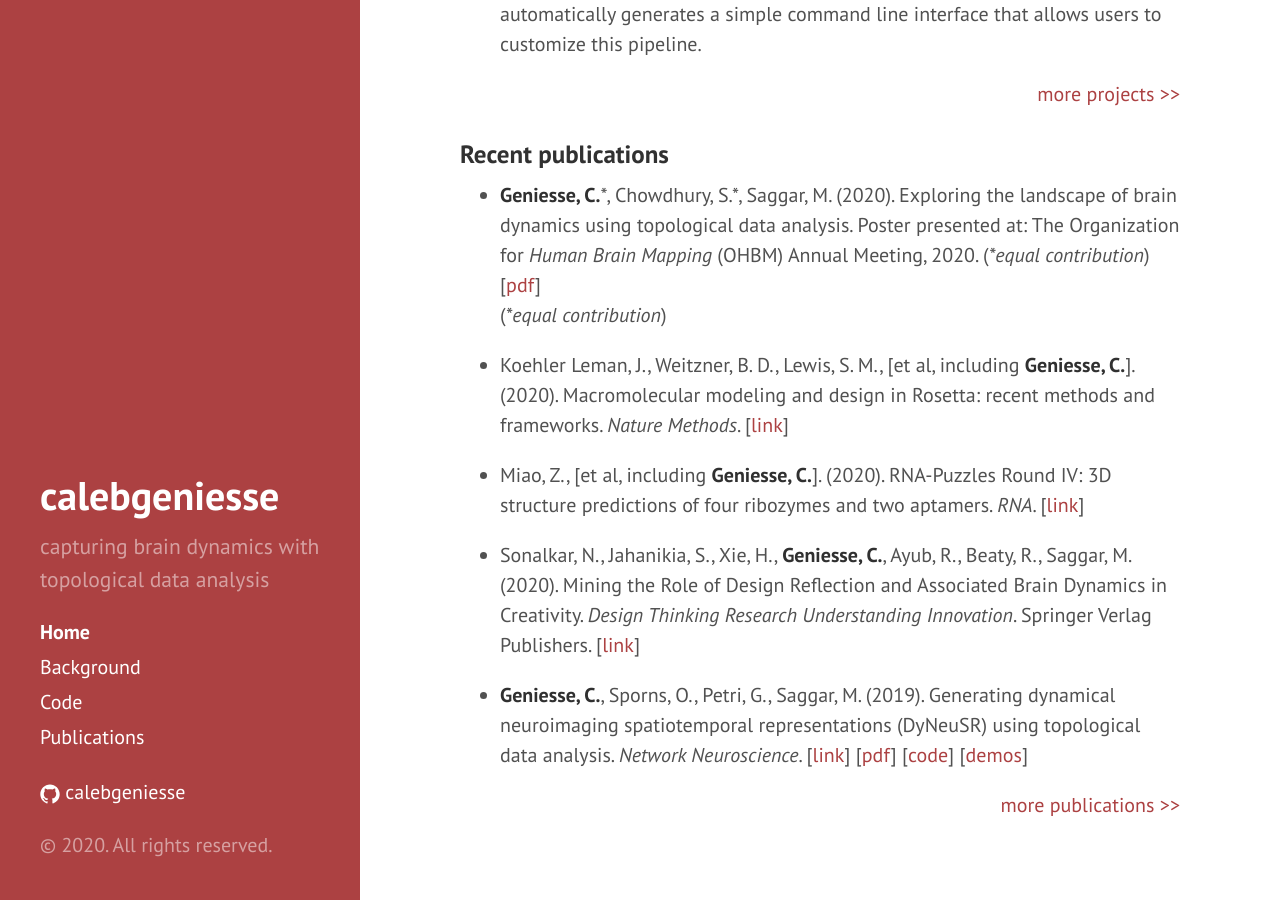
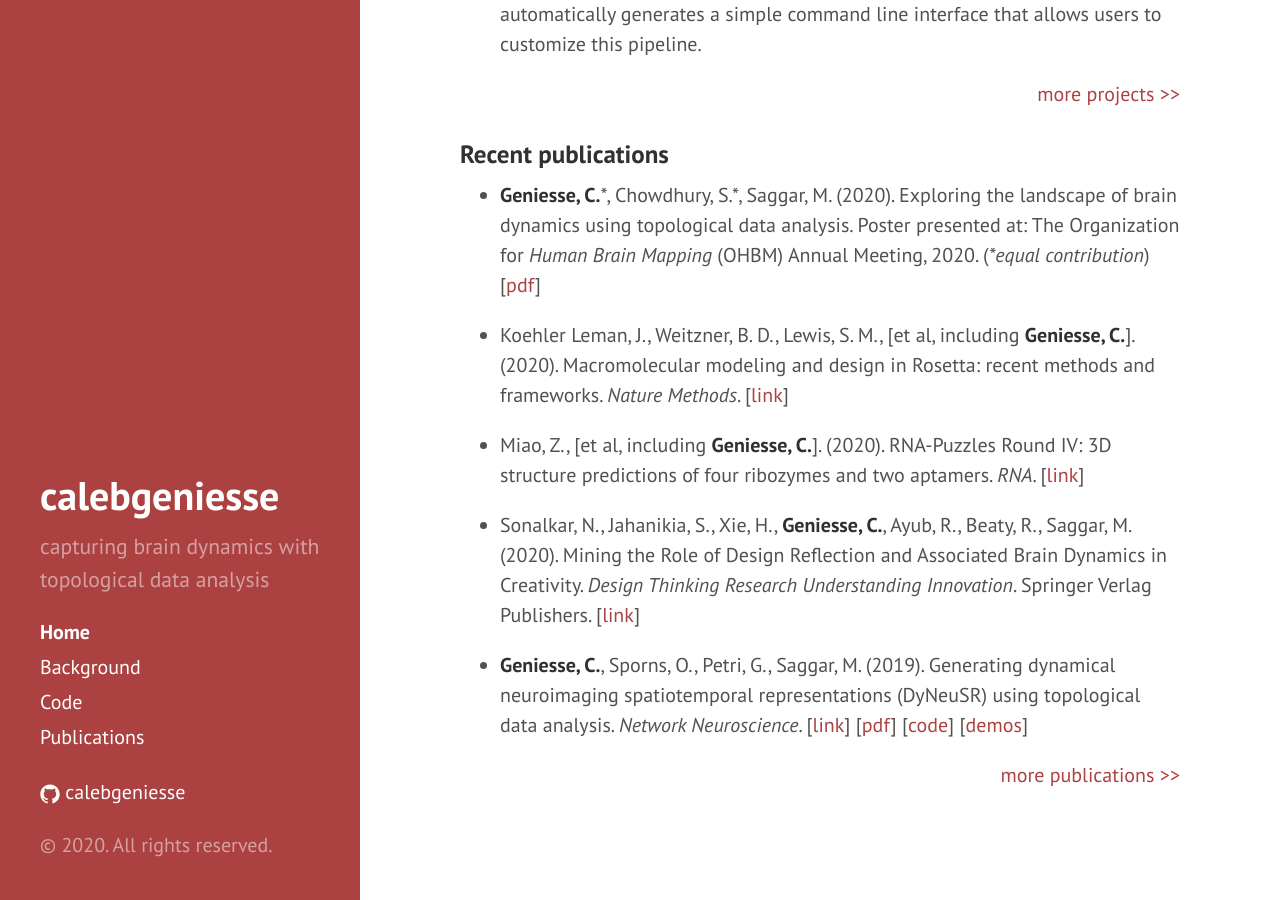
Before and after one commit to calebgeniesse/calebgeniesse.github.io, a Jekyll site: the page built from index.md, in a window 1280 px wide and 900 px high, scrolled down 540 px. Built offline with Jekyll 4.4.1, drawn with Linux system fonts in a browser that asks for light colours.

Commit message:
fix notes

```diff
--- a/index.md
+++ b/index.md
@@ -26,7 +26,6 @@ I am a graduate student in the [Biophysics Program](http://med.stanford.edu/biop
 ### Recent publications
 
 - **Geniesse, C.**\*, Chowdhury, S.\*, Saggar, M. (2020). Exploring the landscape of brain dynamics using topological data analysis. Poster presented at: The Organization for *Human Brain Mapping* (OHBM) Annual Meeting, 2020. (*\*equal contribution*) [[pdf](https://github.com/calebgeniesse/calebgeniesse.github.io/blob/master/public/posters/Geniesse-Chowdhury-2020-OHBM.pdf)]
-<br>(*\*equal contribution*)
 
 - Koehler Leman, J., Weitzner, B. D., Lewis, S. M., \[et al, including **Geniesse, C.**\]. (2020). Macromolecular modeling and design in Rosetta: recent methods and frameworks. *Nature Methods*. [[link](https://doi.org/10.1038/s41592-020-0848-2)]
 
```
